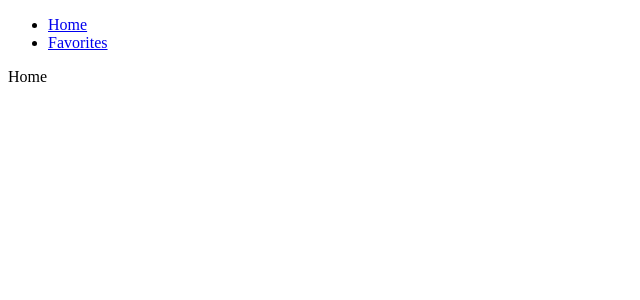
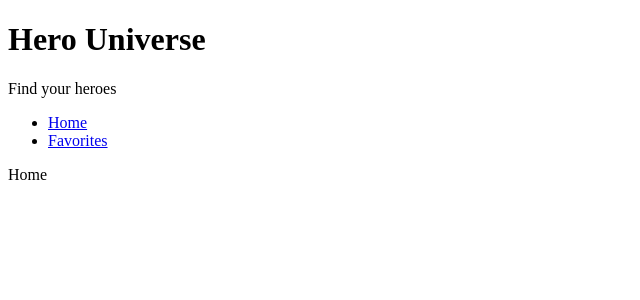
Before and after one commit to omdev420/cup-assignment-2, a React (Create React App) app: page / in a window 1280 px wide. Shown: the top 300 px of the page, without its empty margins (0-640 px from the left). Built offline with nearby package versions, Linux system fonts and the light colour scheme.

Commit message:
added layouts and title comps

```diff
--- a/src/App.js
+++ b/src/App.js
@@ -1,13 +1,10 @@
 import React from 'react';
 import { Switch, Route } from 'react-router-dom';
-import Nav from './components/Nav';
 import Favorite from './pages/Favorite';
 import Home from './pages/Home';
 
 function App() {
   return (
-    <div>
-      <Nav />
     <Switch>
       <Route exact path="/">
         <Home />
@@ -19,7 +16,6 @@
         <div>Not Found</div>
       </Route>
     </Switch>
-    </div>
   );
 }
 
--- /dev/null
+++ b/src/components/MainPageLayout.js
@@ -0,0 +1,18 @@
+import React from 'react';
+import Nav from './Nav';
+import Title from './Title';
+
+const MainPageLayout = ({ children }) => {
+  return (
+    <div>
+      <Title
+        title="Hero Universe"
+        subtitle="Find your heroes"
+      />
+      <Nav />
+      {children}
+    </div>
+  );
+};
+
+export default MainPageLayout;
--- /dev/null
+++ b/src/components/Title.js
@@ -0,0 +1,12 @@
+import React from 'react';
+
+const Title = ({ title, subtitle }) => {
+  return (
+    <div>
+      <h1>{title}</h1>
+      <p>{subtitle}</p>
+    </div>
+  );
+};
+
+export default Title;
--- a/src/pages/Favorite.js
+++ b/src/pages/Favorite.js
@@ -1,7 +1,8 @@
 import React from 'react';
+import MainPageLayout from '../components/MainPageLayout';
 
 const Favorite = () => {
-  return <div>Favorites</div>;
+  return <MainPageLayout>Favorites</MainPageLayout>;
 };
 
 export default Favorite;
--- a/src/pages/Home.js
+++ b/src/pages/Home.js
@@ -1,7 +1,8 @@
 import React from 'react';
+import MainPageLayout from '../components/MainPageLayout';
 
 const Home = () => {
-  return <div>Home</div>;
+  return <MainPageLayout>Home</MainPageLayout>;
 };
 
 export default Home;
```
Lines whose indentation alone changed are shown as unchanged.
